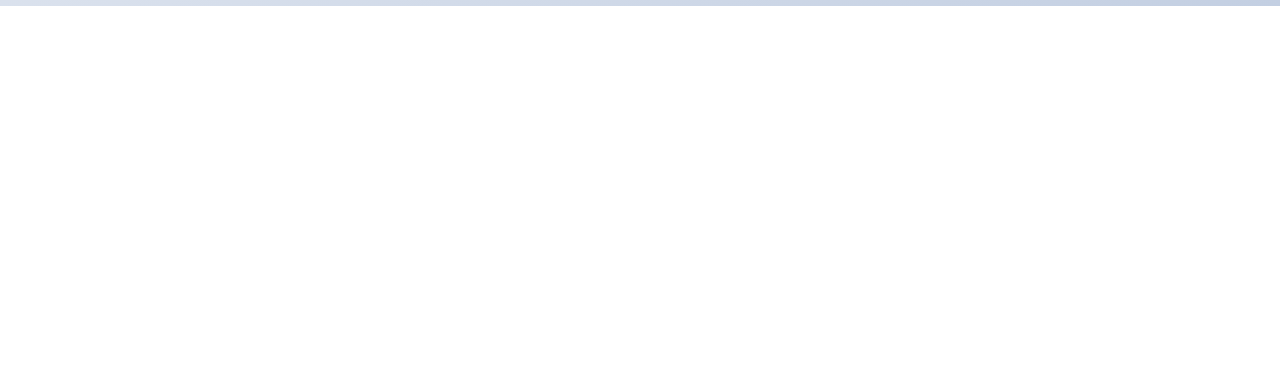
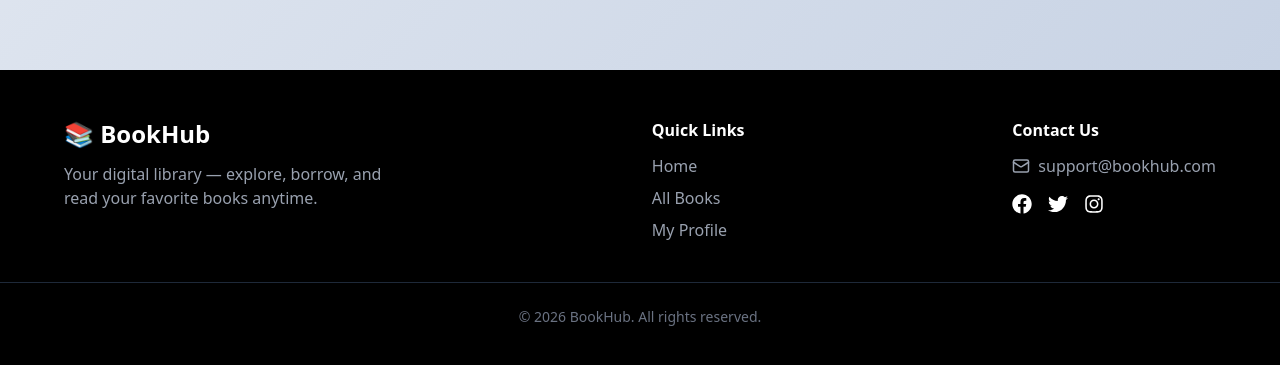
Before and after one commit to minhajul-islam-tanzim/assigment-project, a Next.js app: page / in a window 1280 px wide. Shown: the part 1503-1868 px from the top of the page. Before the commit the page ends 1509 px from the top, so only its background shows below. Built offline with nearby package versions, Linux system fonts and the light colour scheme.

Commit message:
footer added

```diff
--- a/package.json
+++ b/package.json
@@ -16,6 +16,7 @@
     "react": "19.2.8",
     "react-dom": "19.2.8",
     "react-fast-marquee": "^1.6.5",
+    "react-icons": "^5.7.0",
     "react-redux": "^9.3.0"
   },
   "devDependencies": {
--- a/src/app/layout.tsx
+++ b/src/app/layout.tsx
@@ -4,8 +4,8 @@ import type { Metadata } from "next";
 import { Geist, Geist_Mono } from "next/font/google";
 import "./globals.css";
 import Navbar from "@/components/shared/Navbar";
-import { Provider } from "react-redux";
 import ReduxProvider from "@/components/Providers/ReduxProvider";
+import Footer from "@/components/shared/Footer";
 
 const geistSans = Geist({
   variable: "--font-geist-sans",
@@ -33,6 +33,7 @@ export default function RootLayout({ children }: LayoutProps<"/">) {
         <ReduxProvider>
         <Navbar />
         {children}
+        <Footer />
         </ReduxProvider>
 
 
--- a/src/components/shared/Footer.tsx
+++ b/src/components/shared/Footer.tsx
@@ -0,0 +1,52 @@
+import Link from "next/link";
+import { FaFacebook, FaTwitter, FaInstagram } from "react-icons/fa";
+import { Mail } from "lucide-react";
+
+const Footer = () => {
+  return (
+    <footer className="bg-black text-white py-12 mt-16">
+      <div className="max-w-7xl mx-auto px-4 sm:px-6 md:px-16 flex flex-col md:flex-row justify-between gap-10">
+
+        {/* Logo/Brand */}
+        <div>
+          <h2 className="text-2xl font-bold mb-3">📚 BookHub</h2>
+          <p className="text-gray-400 max-w-xs">
+            Your digital library — explore, borrow, and read your favorite books anytime.
+          </p>
+        </div>
+
+        {/* Quick Links */}
+        <div>
+          <h3 className="font-semibold mb-3">Quick Links</h3>
+          <ul className="space-y-2 text-gray-400">
+            <li><Link href="/">Home</Link></li>
+            <li><Link href="/all-books">All Books</Link></li>
+            <li><Link href="/profile">My Profile</Link></li>
+          </ul>
+        </div>
+
+        {/* Contact Us */}
+        <div>
+          <h3 className="font-semibold mb-3">Contact Us</h3>
+          <p className="text-gray-400 flex items-center gap-2">
+            <Mail size={18} /> support@bookhub.com
+          </p>
+
+          {/* Social Icons */}
+          <div className="flex gap-4 mt-4">
+            <Link href="#"><FaFacebook size={20} /></Link>
+            <Link href="#"><FaTwitter size={20} /></Link>
+            <Link href="#"><FaInstagram size={20} /></Link>
+          </div>
+        </div>
+
+      </div>
+
+      <div className="text-center text-gray-500 text-sm mt-10 border-t border-gray-800 pt-6">
+        © {new Date().getFullYear()} BookHub. All rights reserved.
+      </div>
+    </footer>
+  );
+};
+
+export default Footer;
```
Also changed, not shown: 1 other file (tests, documents, lock files or other folders).
